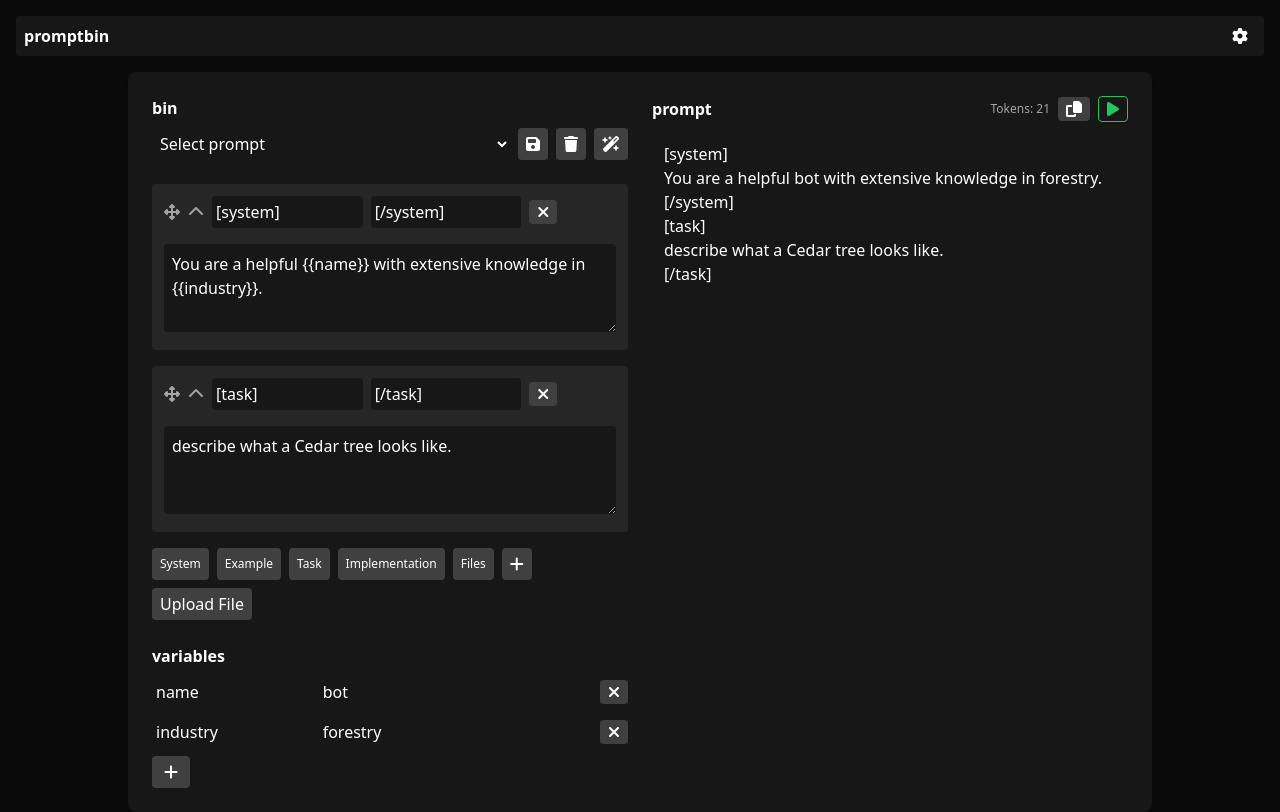
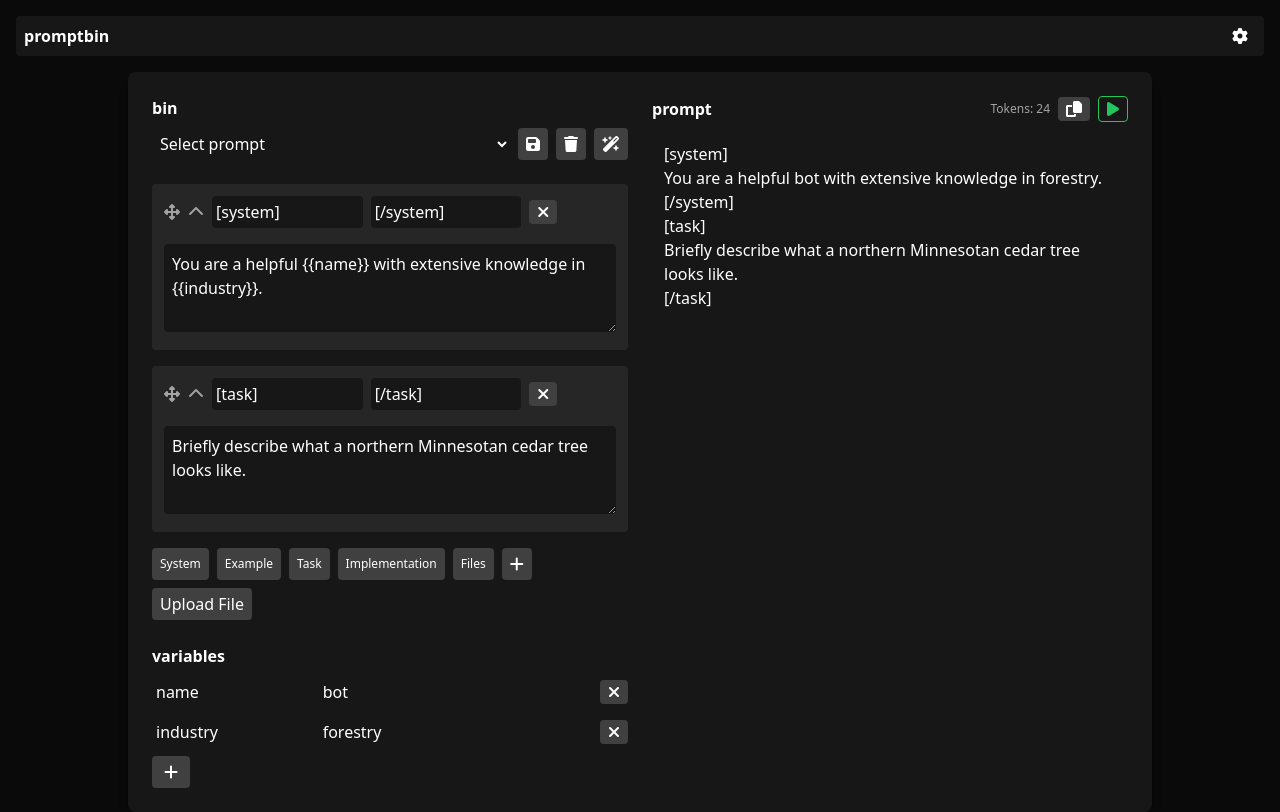
Before and after one commit to frostbytn/prompteditor, a website: page index.html in a window 1280 px wide. Drawn offline with nearby package versions, Linux system fonts and the light colour scheme.

Commit message:
Update default cedar tree task wording

```diff
--- a/index.html
+++ b/index.html
@@ -188,7 +188,7 @@
       },
       sections: addAnimFlag([
         {startTag:'[system]', endTag:'[/system]', autoEndTag:'[/system]', content:'You are a helpful {{name}} with extensive knowledge in {{industry}}.'},
-        {startTag:'[task]', endTag:'[/task]', autoEndTag:'[/task]', content:'describe what a Cedar tree looks like.'}
+        {startTag:'[task]', endTag:'[/task]', autoEndTag:'[/task]', content:'Briefly describe what a northern Minnesotan cedar tree looks like.'}
       ]),
       entries: addAnimFlag([
         {key:'name', value:'bot'},
```
Also changed, not shown: README.md.
